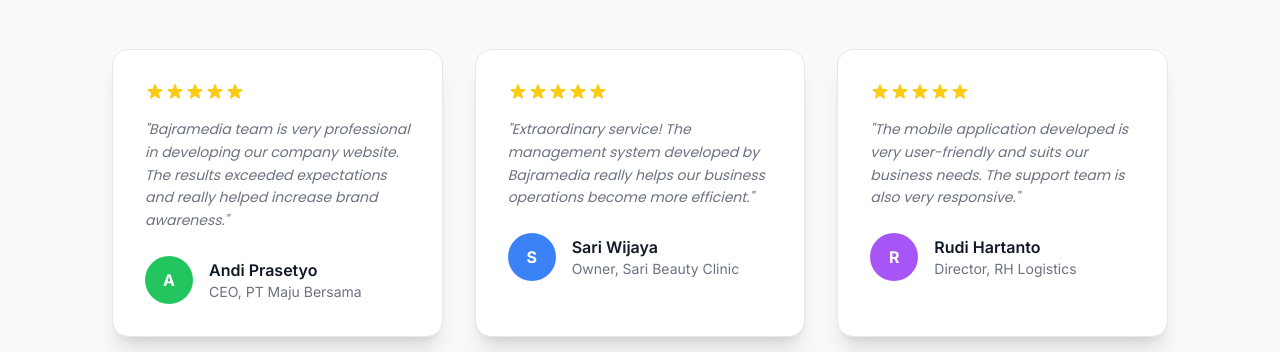
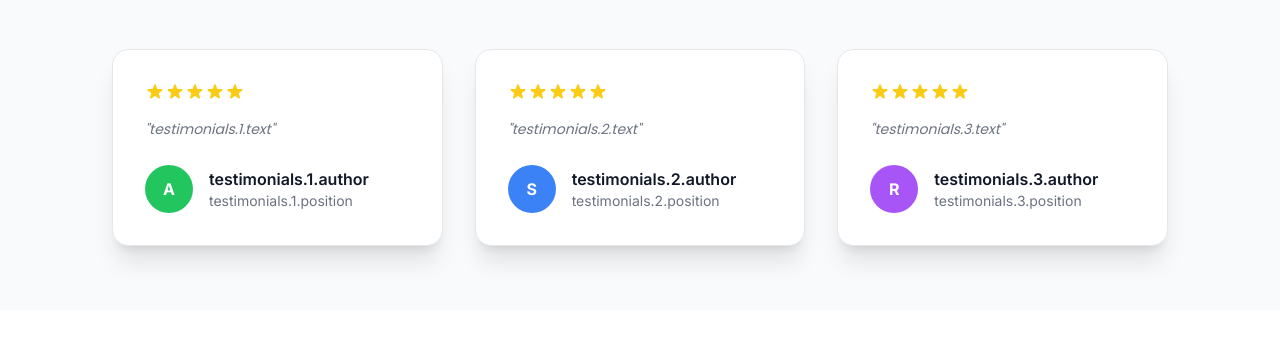
Before and after one commit to bajramedia/Company-Profile, a Next.js app: page / in a window 1280 px wide. Shown: the part 1685-2037 px from the top of the page. Built offline with nearby package versions, Linux system fonts and the light colour scheme; no server answers.

Commit message:
Fix: Escape quotes in testimonials and fix Heading component props

```diff
--- a/src/app/page.tsx
+++ b/src/app/page.tsx
@@ -368,18 +368,15 @@ export default function HomePage() {
                                         ))}
                                     </div>
                                     <Text color="secondary" className="mb-6 italic text-sm leading-relaxed text-gray-600 dark:text-gray-300">
-                                        "{language === 'id'
-                                            ? 'Tim Bajramedia sangat profesional dalam mengembangkan website perusahaan kami. Hasilnya melebihi ekspektasi dan sangat membantu meningkatkan brand awareness.'
-                                            : 'Bajramedia team is very professional in developing our company website. The results exceeded expectations and really helped increase brand awareness.'
-                                        }"
+                                        &quot;{t('testimonials.1.text') || 'Bajramedia sangat membantu kami dalam mengembangkan website perusahaan. Tim mereka sangat profesional dan responsif.'}&quot;
                                     </Text>
                                     <div className="flex items-center">
                                         <div className="w-12 h-12 bg-green-500 rounded-full flex items-center justify-center text-white font-bold mr-4">
                                             A
                                         </div>
                                         <div>
-                                            <div className="font-semibold text-gray-900 dark:text-white">Andi Prasetyo</div>
-                                            <div className="text-sm text-gray-500 dark:text-gray-400">CEO, PT Maju Bersama</div>
+                                            <div className="font-semibold text-gray-900 dark:text-white">{t('testimonials.1.author') || 'John Doe'}</div>
+                                            <div className="text-sm text-gray-500 dark:text-gray-400">{t('testimonials.1.position') || 'CEO, Tech Corp'}</div>
                                         </div>
                                     </div>
                                 </div>
@@ -394,18 +391,15 @@ export default function HomePage() {
                                         ))}
                                     </div>
                                     <Text color="secondary" className="mb-6 italic text-sm leading-relaxed text-gray-600 dark:text-gray-300">
-                                        "{language === 'id'
-                                            ? 'Pelayanan yang luar biasa! Sistem manajemen yang dikembangkan Bajramedia sangat membantu operasional bisnis kami menjadi lebih efisien.'
-                                            : 'Extraordinary service! The management system developed by Bajramedia really helps our business operations become more efficient.'
-                                        }"
+                                        &quot;{t('testimonials.2.text') || 'Desain yang mereka buat sangat modern dan sesuai dengan kebutuhan kami. Sangat merekomendasikan!'}&quot;
                                     </Text>
                                     <div className="flex items-center">
                                         <div className="w-12 h-12 bg-blue-500 rounded-full flex items-center justify-center text-white font-bold mr-4">
                                             S
                                         </div>
                                         <div>
-                                            <div className="font-semibold text-gray-900 dark:text-white">Sari Wijaya</div>
-                                            <div className="text-sm text-gray-500 dark:text-gray-400">Owner, Sari Beauty Clinic</div>
+                                            <div className="font-semibold text-gray-900 dark:text-white">{t('testimonials.2.author') || 'Jane Smith'}</div>
+                                            <div className="text-sm text-gray-500 dark:text-gray-400">{t('testimonials.2.position') || 'Marketing Director, Creative Agency'}</div>
                                         </div>
                                     </div>
                                 </div>
@@ -420,18 +414,15 @@ export default function HomePage() {
                                         ))}
                                     </div>
                                     <Text color="secondary" className="mb-6 italic text-sm leading-relaxed text-gray-600 dark:text-gray-300">
-                                        "{language === 'id'
-                                            ? 'Aplikasi mobile yang dikembangkan sangat user-friendly dan sesuai dengan kebutuhan bisnis kami. Tim support juga sangat responsif.'
-                                            : 'The mobile application developed is very user-friendly and suits our business needs. The support team is also very responsive.'
-                                        }"
+                                        &quot;{t('testimonials.3.text') || 'Proses pengembangan aplikasi berjalan lancar dan tepat waktu. Hasil akhirnya memuaskan!'}&quot;
                                     </Text>
                                     <div className="flex items-center">
                                         <div className="w-12 h-12 bg-purple-500 rounded-full flex items-center justify-center text-white font-bold mr-4">
                                             R
                                         </div>
                                         <div>
-                                            <div className="font-semibold text-gray-900 dark:text-white">Rudi Hartanto</div>
-                                            <div className="text-sm text-gray-500 dark:text-gray-400">Director, RH Logistics</div>
+                                            <div className="font-semibold text-gray-900 dark:text-white">{t('testimonials.3.author') || 'Mike Johnson'}</div>
+                                            <div className="text-sm text-gray-500 dark:text-gray-400">{t('testimonials.3.position') || 'Product Manager, Startup Inc'}</div>
                                         </div>
                                     </div>
                                 </div>
--- a/src/app/services/aset-game-development/page.tsx
+++ b/src/app/services/aset-game-development/page.tsx
@@ -9,8 +9,8 @@ export default function GameAssetDevelopmentPage() {
   return (
     <div className="container mx-auto px-4 py-16">
       <div className="text-center mb-16">
-        <Heading variant="h1" color="foreground" className="mb-4 text-[32px] md:text-[40px] lg:text-[48px] font-bold">
-          {t('services.gameAsset.title') || 'Jasa Game Asset Development'}
+        <Heading variant="h1" color="foreground" className="mb-4">
+          {t('services.gameAsset.title') || 'Jasa Pembuatan Asset Game'}
         </Heading>
         <p className="text-gray-600 max-w-2xl mx-auto">
           {t('services.gameAsset.description') || 'Kami menyediakan jasa pembuatan aset game 2D dan 3D berkualitas tinggi untuk game Anda'}
--- a/src/components/Testimonials.tsx
+++ b/src/components/Testimonials.tsx
@@ -73,7 +73,7 @@ const Testimonials: React.FC = () => {
                 </div>
 
                 <blockquote className="text-foreground dark:text-gray-300 leading-relaxed text-sm md:text-base italic transition-colors duration-300">
-                  "{testimonial.quote}"
+                  &quot;{testimonial.quote}&quot;
                 </blockquote>                {/* Star rating */}
                 <div className="flex mt-4">
                   {Array(5).fill(0).map((_, i) => (
```
